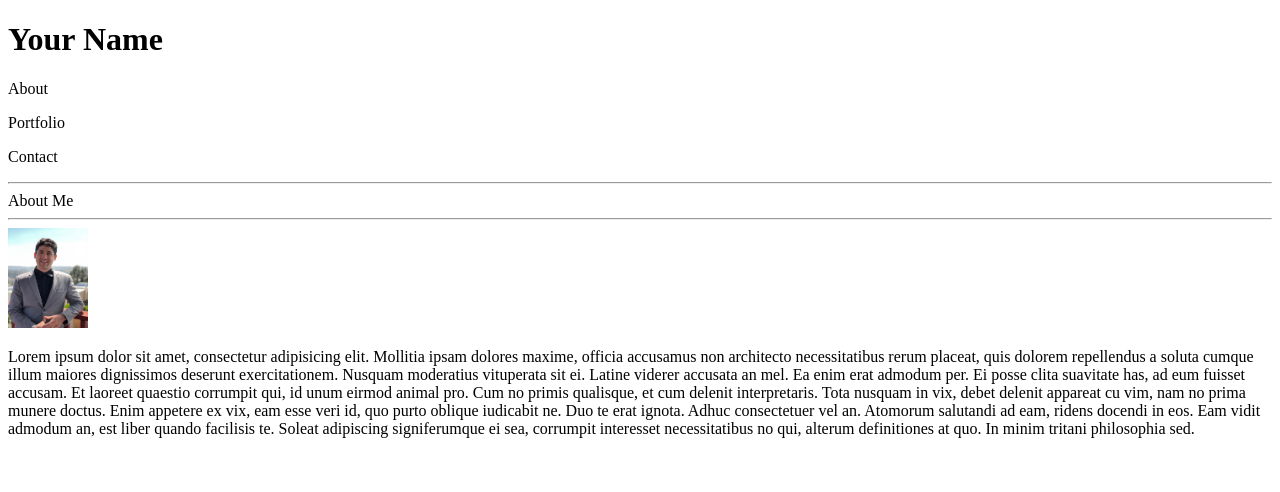
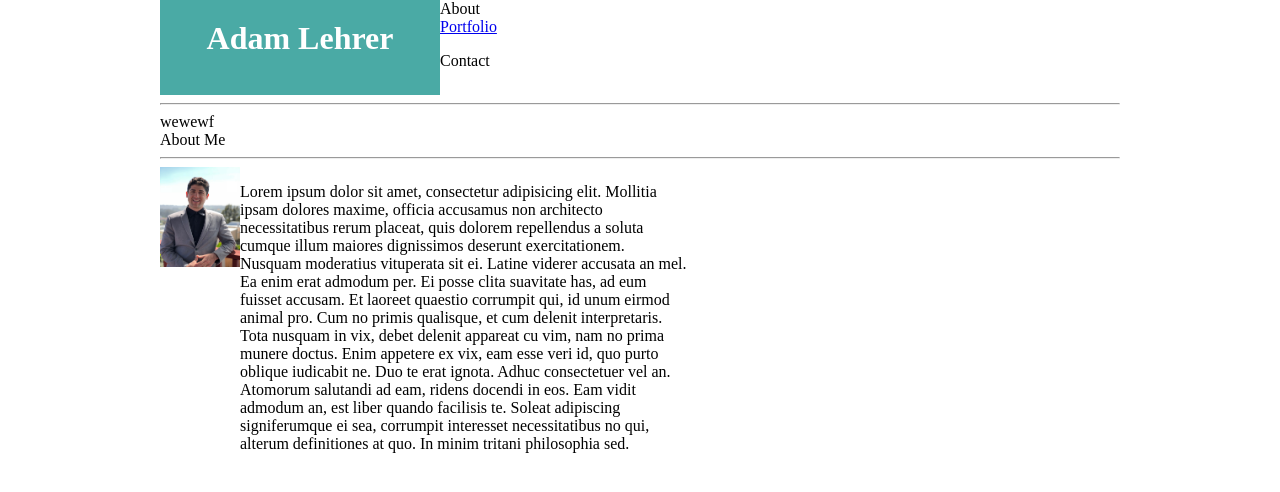
Before and after one commit to AdamSL394/Basic-Portfolio, a plain HTML site: page index.html in a window 1280 px wide. Drawn offline with Linux system fonts and the light colour scheme; files whose address does not match are found by name.

Commit message:
header, paragraph css add

```diff
--- a/assets/css/style.css
+++ b/assets/css/style.css
@@ -0,0 +1,42 @@
+#clearfix{
+    clear:both;
+}
+
+h1{
+
+    background-color:#4aaaa5;
+    height:75px;
+    width:280px;
+    margin:0 auto;
+    float:left;
+    text-align: center;
+    color: white;
+    Padding-top:20px;
+}
+
+.profile{
+    float:left;;
+    width:100px;
+    top:0;
+    right: 0;
+}
+
+body{
+    width:960px;
+    margin: 0 auto;
+}
+
+.test{
+background-color: black;
+height: 100%;
+width: 100%;
+}
+
+img{
+    float: left;
+    width:80px
+}
+p{
+    float:left;
+width: 450px;
+}
--- a/index.html
+++ b/index.html
@@ -8,21 +8,31 @@
     <link rel="stylesheet" href="assets/css/style.css" type="text/css">
 
     <div>
-            <h1>Your Name</h1>
+            <h1>Adam Lehrer</h1>
     <div>
         <section class="profile">
             <p1>About</p1>
             <div id="Portfolio">
-                <p>Portfolio</p>
+                <a link href="/portfolio.html">Portfolio</a>
             </div>
             <div id="Contact">
                 <p>Contact</p>
             </div>
         </section>
+
+        <div id="clearfix">
+            </div>
      <hr>
+
+
 </head>
 
 <body>
+
+            <div id="test">
+        wewewf
+            </div>
+
         <div id="me">
             <p2>About Me</p2>
         </div>
```
Lines whose indentation alone changed are shown as unchanged.
